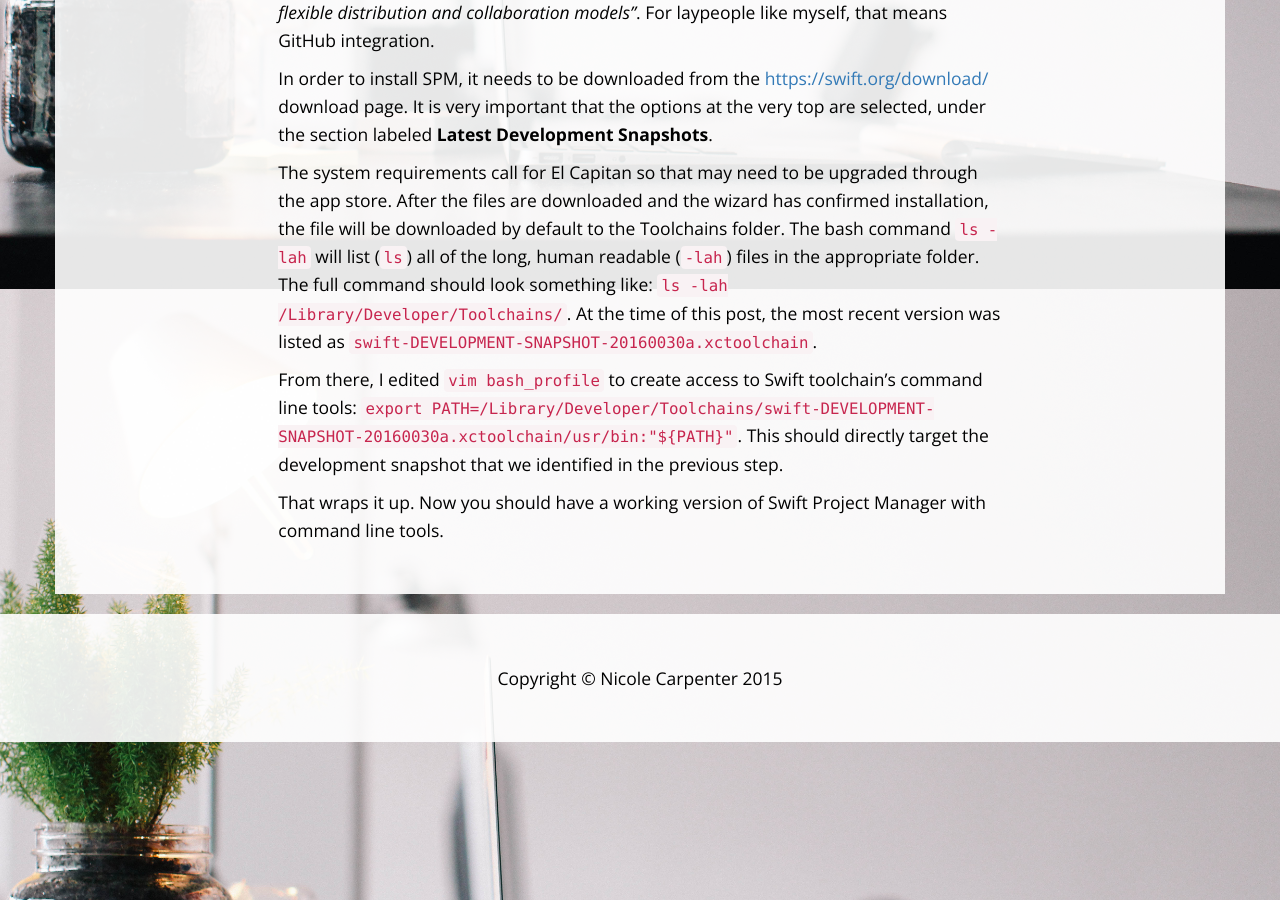
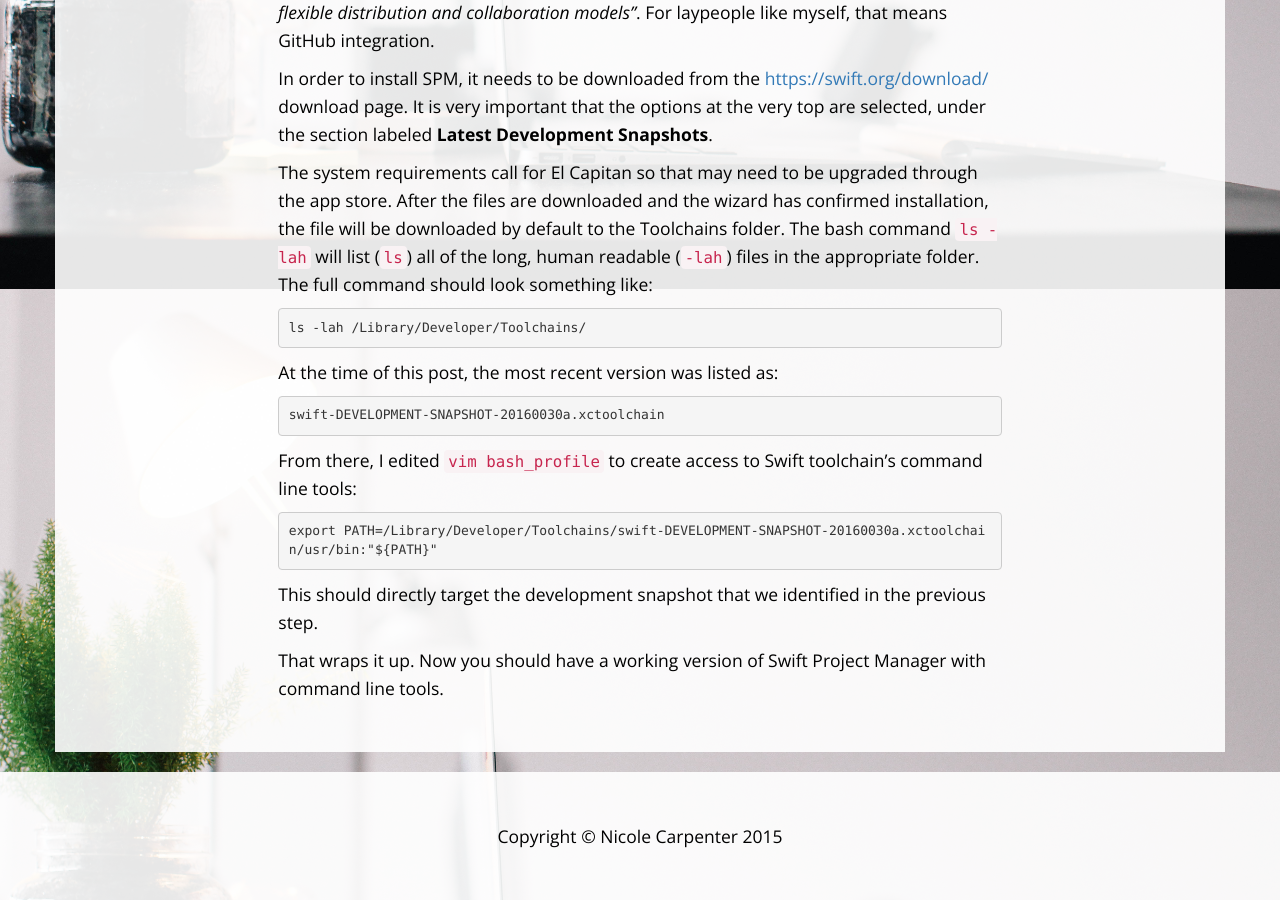
Before and after one commit to voilawalla/voilawalla.github.io, a Jekyll site: the page built from _posts/2016-03-02-installing-swift-package-manager-on-apple-platform.md, in a window 1280 px wide and 900 px high, scrolled down 611 px. Built offline with Jekyll 4.4.1, drawn with Linux system fonts in a browser that asks for light colours; nearby versions of some CDN libraries; some web fonts are replaced; library files that are not in the unit come from our copies.

Commit message:
move code to block rather than inline

````diff
--- a/_posts/2016-03-02-installing-swift-package-manager-on-apple-platform.md
+++ b/_posts/2016-03-02-installing-swift-package-manager-on-apple-platform.md
@@ -8,8 +8,19 @@ Swift Package Manager is a handy swift tool that allows for the easy distributio
 
 In order to install SPM, it needs to be downloaded from the [https://swift.org/download/](swift.org) download page. It is very important that the options at the very top are selected, under the section labeled **Latest Development Snapshots**.
 
-The system requirements call for El Capitan so that may need to be upgraded through the app store. After the files are downloaded and the wizard has confirmed installation, the file will be downloaded by default to the Toolchains folder. The bash command `ls -lah` will list (`ls`) all of the long, human readable (`-lah`) files in the appropriate folder. The full command should look something like: `ls -lah /Library/Developer/Toolchains/`. At the time of this post, the most recent version was listed as `swift-DEVELOPMENT-SNAPSHOT-20160030a.xctoolchain`.
+The system requirements call for El Capitan so that may need to be upgraded through the app store. After the files are downloaded and the wizard has confirmed installation, the file will be downloaded by default to the Toolchains folder. The bash command `ls -lah` will list (`ls`) all of the long, human readable (`-lah`) files in the appropriate folder. The full command should look something like:
+```swift
+ls -lah /Library/Developer/Toolchains/
+```
+At the time of this post, the most recent version was listed as:
+```swift
+swift-DEVELOPMENT-SNAPSHOT-20160030a.xctoolchain
+```
 
-From there, I edited `vim bash_profile` to create access to Swift toolchain’s command line tools: `export PATH=/Library/Developer/Toolchains/swift-DEVELOPMENT-SNAPSHOT-20160030a.xctoolchain/usr/bin:"${PATH}"`. This should directly target the development snapshot that we identified in the previous step.
+From there, I edited `vim bash_profile` to create access to Swift toolchain’s command line tools:
+```swift
+export PATH=/Library/Developer/Toolchains/swift-DEVELOPMENT-SNAPSHOT-20160030a.xctoolchain/usr/bin:"${PATH}"
+```
+This should directly target the development snapshot that we identified in the previous step.
 
 That wraps it up. Now you should have a working version of Swift Project Manager with command line tools.
````
